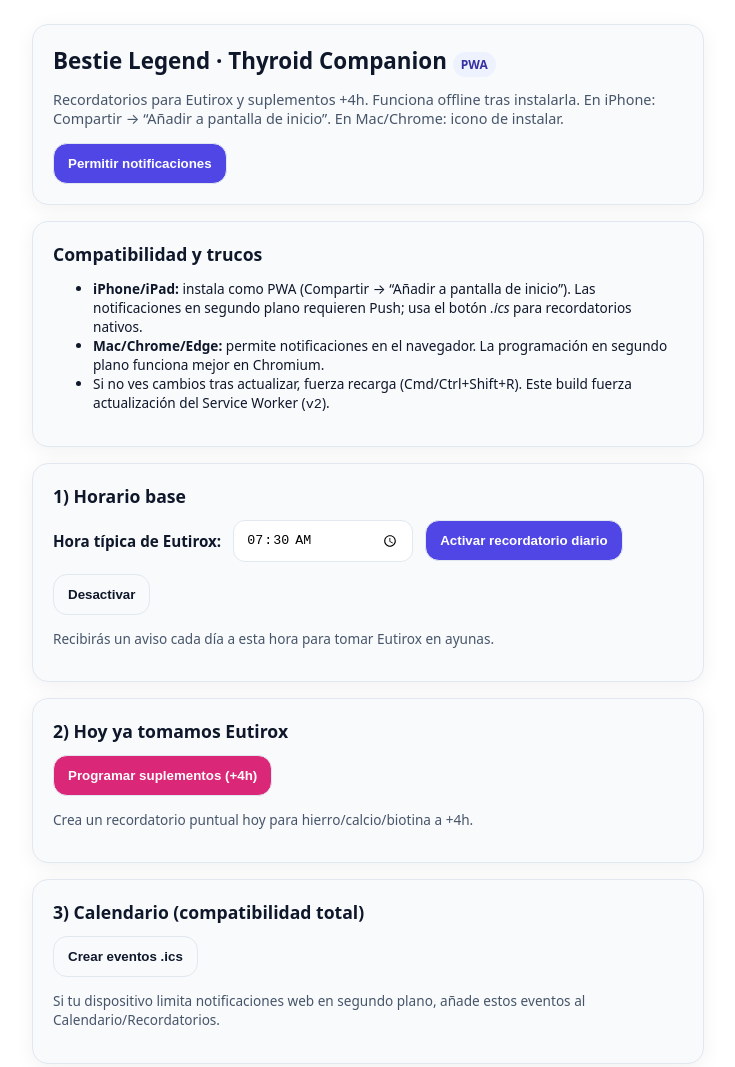
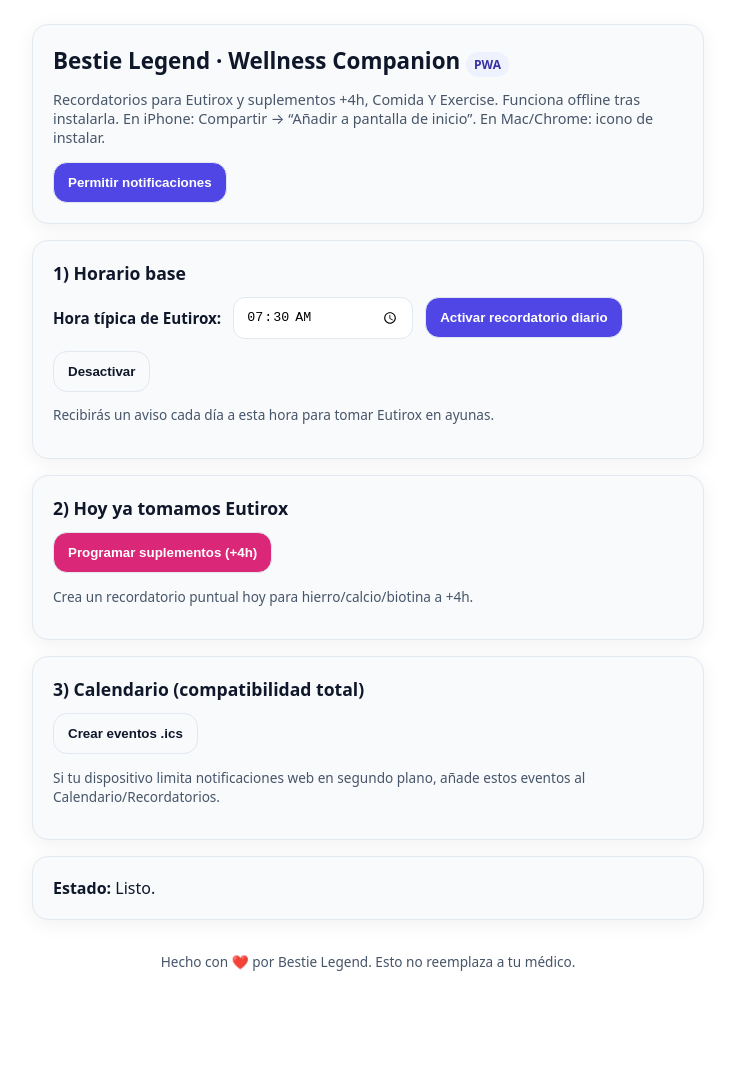
Before and after one commit to Ghodeus/betterdays, a plain HTML site: page index.html in a window 1280 px wide. Shown: the top 1067 px of the page, without its empty margins (272-1007 px from the left). After the commit the page ends 1011 px from the top, so only its background shows below. Drawn offline with Linux system fonts and the light colour scheme.

Commit message:
Update index.html

```diff
--- a/index.html
+++ b/index.html
@@ -3,7 +3,7 @@
 <head>
   <meta charset="utf-8">
   <meta name="viewport" content="width=device-width, initial-scale=1">
-  <title>Bestie Legend · Thyroid Companion</title>
+  <title>Bestie Legend · Wellness Companion</title>
   <link rel="manifest" href="manifest.webmanifest">
   <link rel="stylesheet" href="styles.css">
   <meta name="apple-mobile-web-app-capable" content="yes">
@@ -13,20 +13,11 @@
 <body>
   <div class="container">
     <div class="card">
-      <h1>Bestie Legend · Thyroid Companion <span class="badge">PWA</span></h1>
-      <p class="help">Recordatorios para Eutirox y suplementos +4h. Funciona offline tras instalarla. En iPhone: Compartir → “Añadir a pantalla de inicio”. En Mac/Chrome: icono de instalar.</p>
+      <h1>Bestie Legend · Wellness Companion <span class="badge">PWA</span></h1>
+      <p class="help">Recordatorios para Eutirox y suplementos +4h, Comida Y Exercise. Funciona offline tras instalarla. En iPhone: Compartir → “Añadir a pantalla de inicio”. En Mac/Chrome: icono de instalar.</p>
       <div class="row">
         <button id="btnNotify">Permitir notificaciones</button>
       </div>
-    </div>
-
-    <div class="card">
-      <h2>Compatibilidad y trucos</h2>
-      <ul class="small">
-        <li><strong>iPhone/iPad:</strong> instala como PWA (Compartir → “Añadir a pantalla de inicio”). Las notificaciones en segundo plano requieren Push; usa el botón <em>.ics</em> para recordatorios nativos.</li>
-        <li><strong>Mac/Chrome/Edge:</strong> permite notificaciones en el navegador. La programación en segundo plano funciona mejor en Chromium.</li>
-        <li>Si no ves cambios tras actualizar, fuerza recarga (Cmd/Ctrl+Shift+R). Este build fuerza actualización del Service Worker (<code>v2</code>).</li>
-      </ul>
     </div>
 
     <div class="card">
@@ -66,3 +57,8 @@
   <script src="app.js"></script>
 </body>
 </html>
+
+
+  <script src="app.js"></script>
+</body>
+</html>
```
